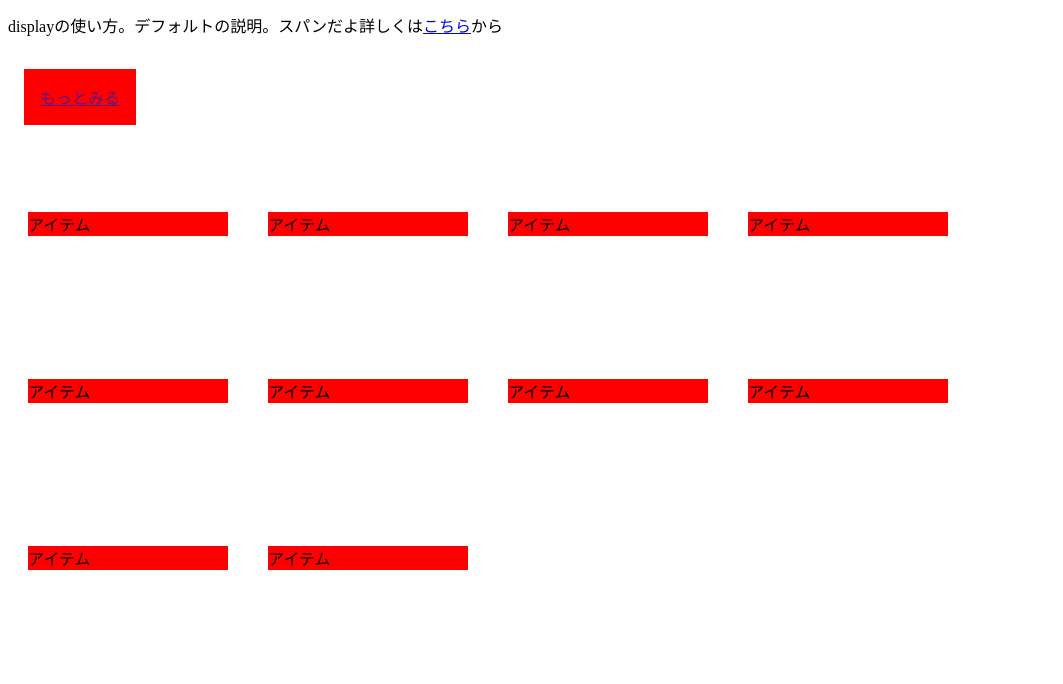
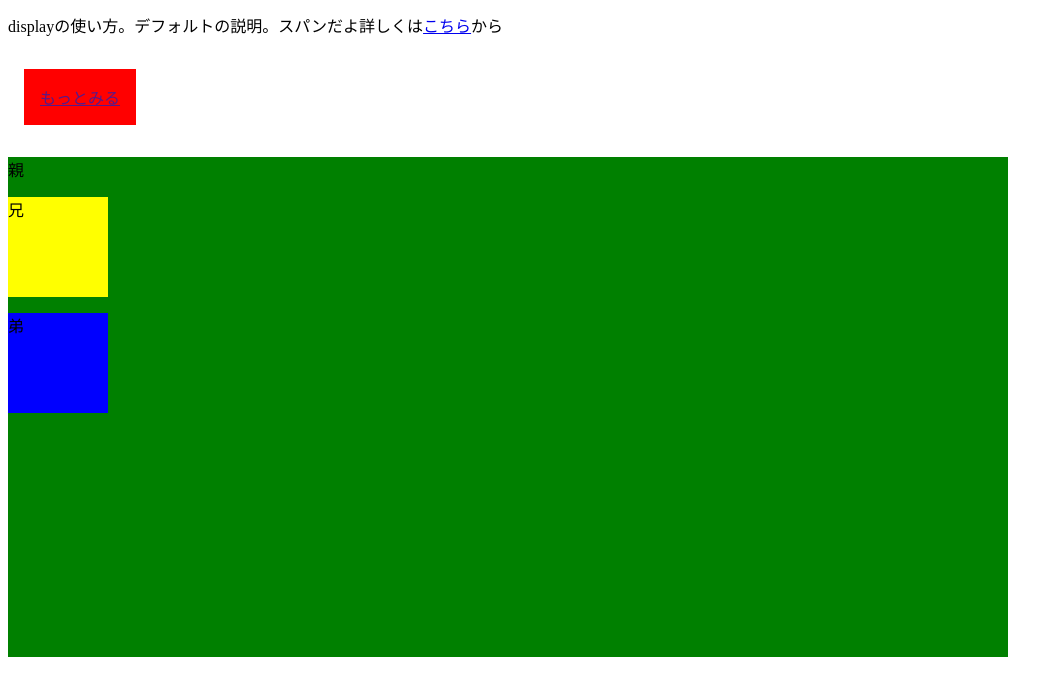
Before and after one commit to yoheipanda/display-practice, a plain HTML site: page index.html in a window 1280 px wide. Shown: the part 116-800 px from the top of the page, without its empty margins (0-1063 px from the left). Drawn offline with Linux system fonts and the light colour scheme.

Commit message:
positionの練習

```diff
--- a/index.html
+++ b/index.html
@@ -27,5 +27,17 @@
         <div class="item">アイテム</div>
         <div class="item">アイテム</div>
     </div>
+    <!-- positionの練習 -->
+    <div class="parent">
+        <p>親</p>
+        <div class="child">
+            <p>兄</p>
+        </div>
+        <div class="child child2">
+            <p>弟</p>
+        </div>
+
+    </div>
+
 </body>
 </html>
--- a/style.css
+++ b/style.css
@@ -17,9 +17,34 @@
     flex-wrap: wrap;
     align-items: flex-end;
     align-items: center;
+    display: none;
 }
 .item{
     background-color: red;
     width: 200px;
     margin: 20px;
 }
+.parent{
+    background-color: green;
+    width: 1000px;
+    height: 500px;
+    position: relative;
+    }
+
+.child{
+    background-color: yellow;
+    width: 100px;
+    height: 100px;
+    /* position: absolute; */
+    /* right: 10px;
+    bottom: 10px; */
+    top: 30px;
+    left: 30px;
+    z-index: 2;
+}
+.child2{
+    top: 60px;
+    left: 60px;
+    background-color: blue;
+    z-index: 1;
+}
```
